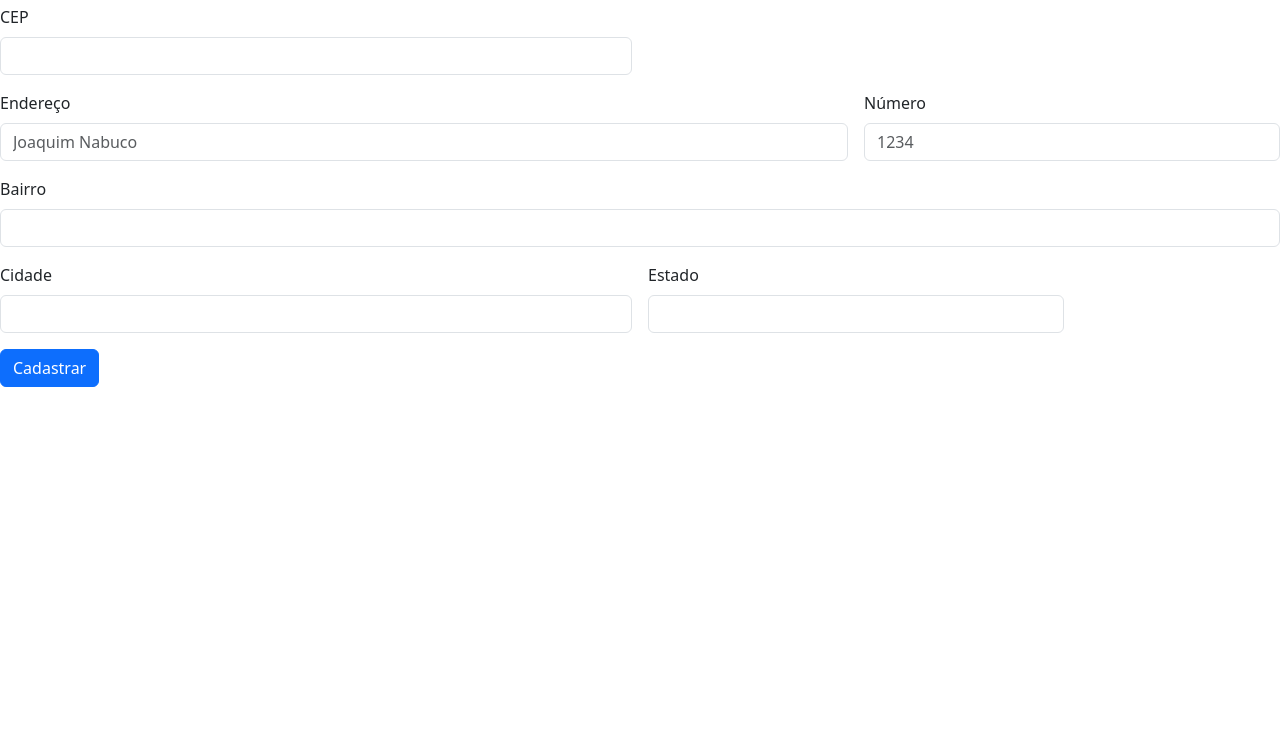
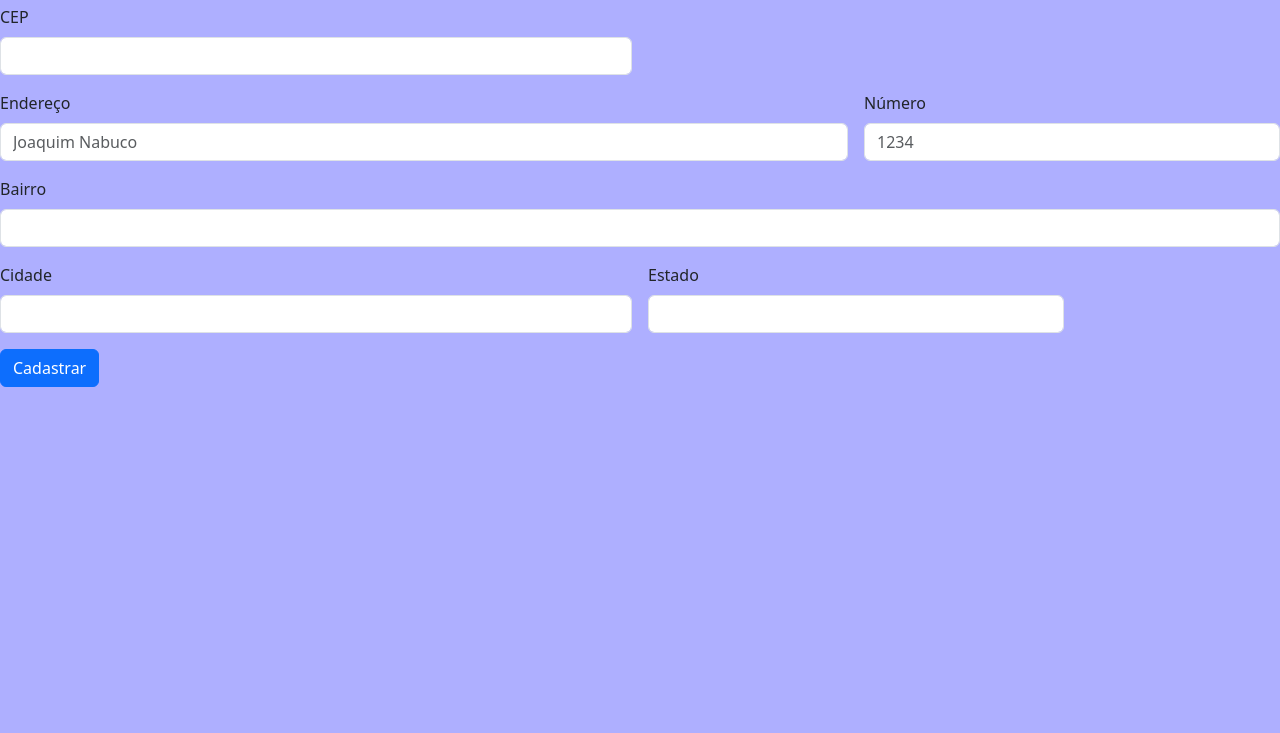
Before and after one commit to Juanbyluna/Form-CadEndereco, a plain HTML site: page index.html in a window 1280 px wide. Shown: the part 67-800 px from the top of the page. Drawn offline with nearby package versions, Linux system fonts and the light colour scheme.

Commit message:
toca de cor de fundo

```diff
--- a/index.html
+++ b/index.html
@@ -7,7 +7,7 @@
     <meta name='viewport' content='width=device-width, initial-scale=1'>
     <link href="https://cdn.jsdelivr.net/npm/bootstrap@5.3.2/dist/css/bootstrap.min.css" rel="stylesheet" integrity="sha384-T3c6CoIi6uLrA9TneNEoa7RxnatzjcDSCmG1MXxSR1GAsXEV/Dwwykc2MPK8M2HN" crossorigin="anonymous">
 </head>
-<body>
+<body style="background-color: rgb(174, 175, 255);">
     <form class="row g-3">
     <h1>Cadastro de Endereço</h1>
         <div class="col-md-6">
```
